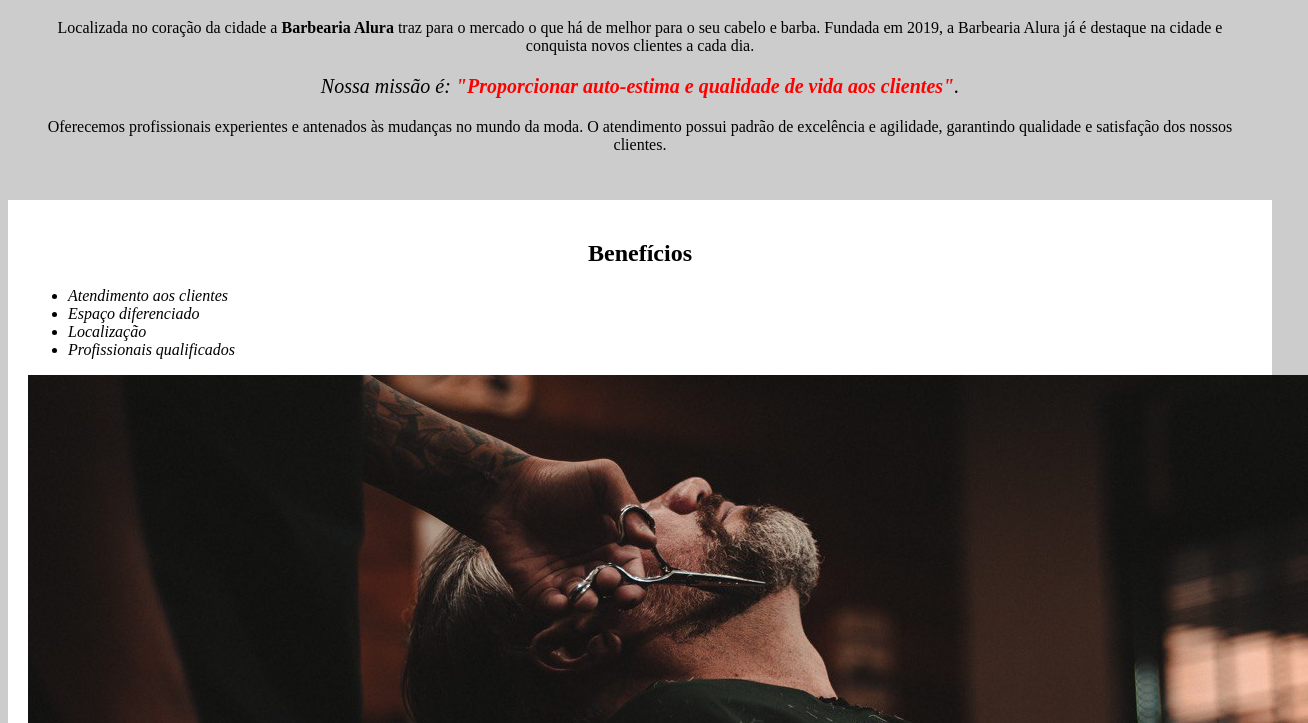
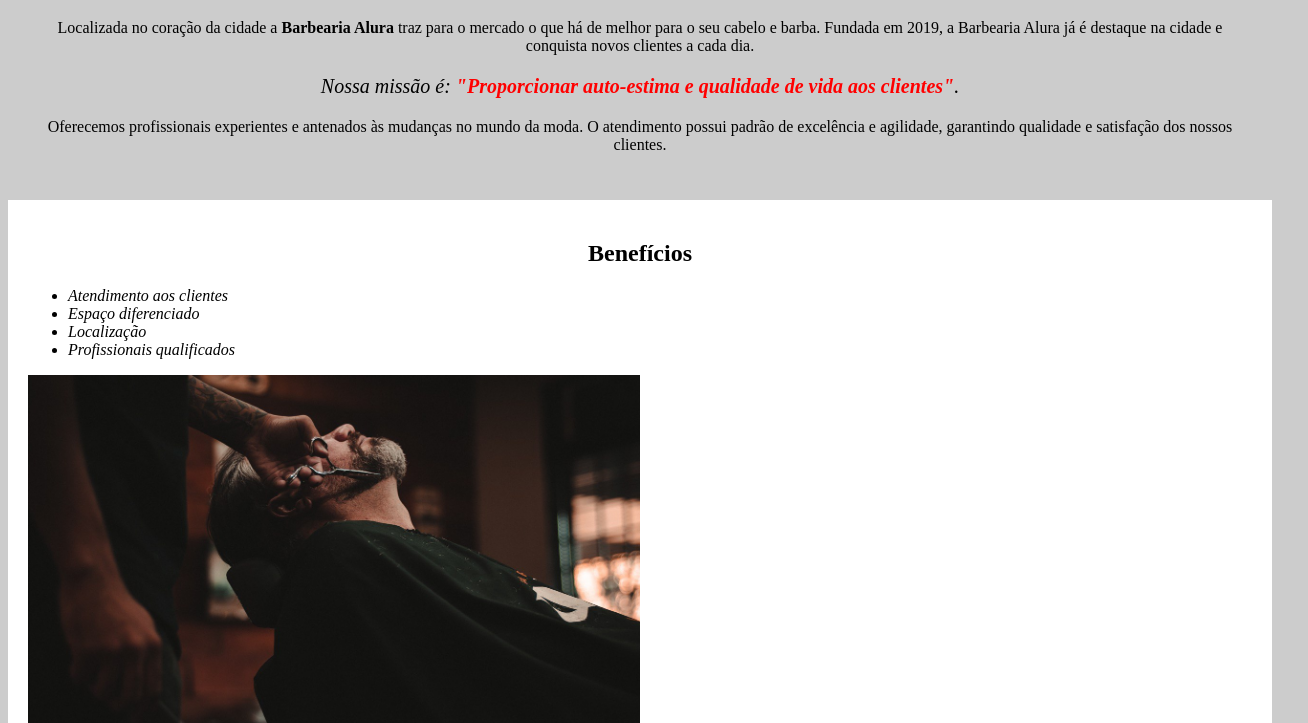
Before and after one commit to 4rthurWillian/front_end, a plain HTML site: page index.html in a window 1280 px wide. Shown: the part 577-1300 px from the top of the page, 1308 px wide, since content can reach past the window. Drawn offline with Linux system fonts and the light colour scheme.

Commit message:
euautereiobaguialimanolucasgay

```diff
--- a/style.css
+++ b/style.css
@@ -38,3 +38,6 @@ em strong{
 h2{
     text-align: center;
 }
+.imagembeneficios{
+    width: 50%;
+}
```
